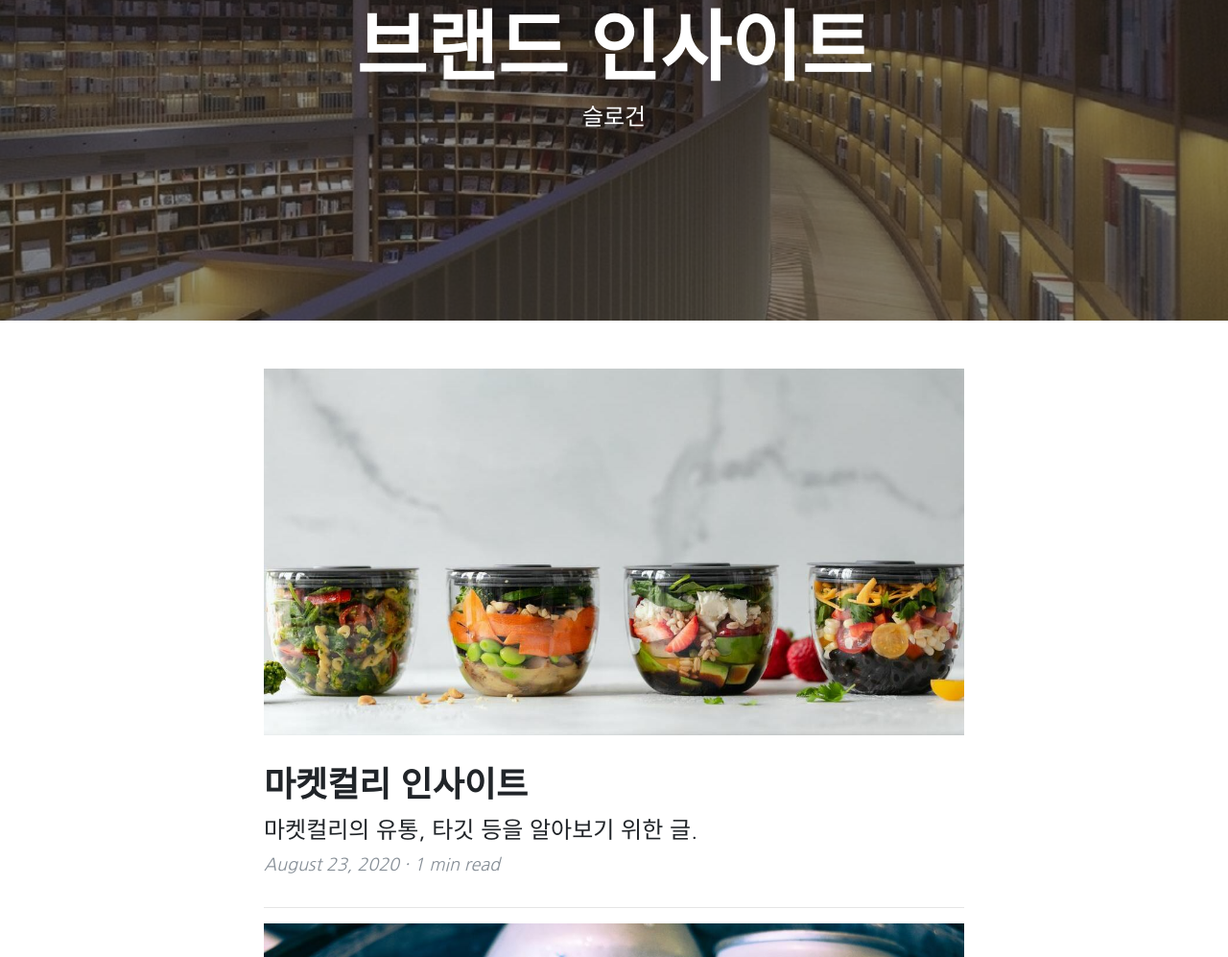
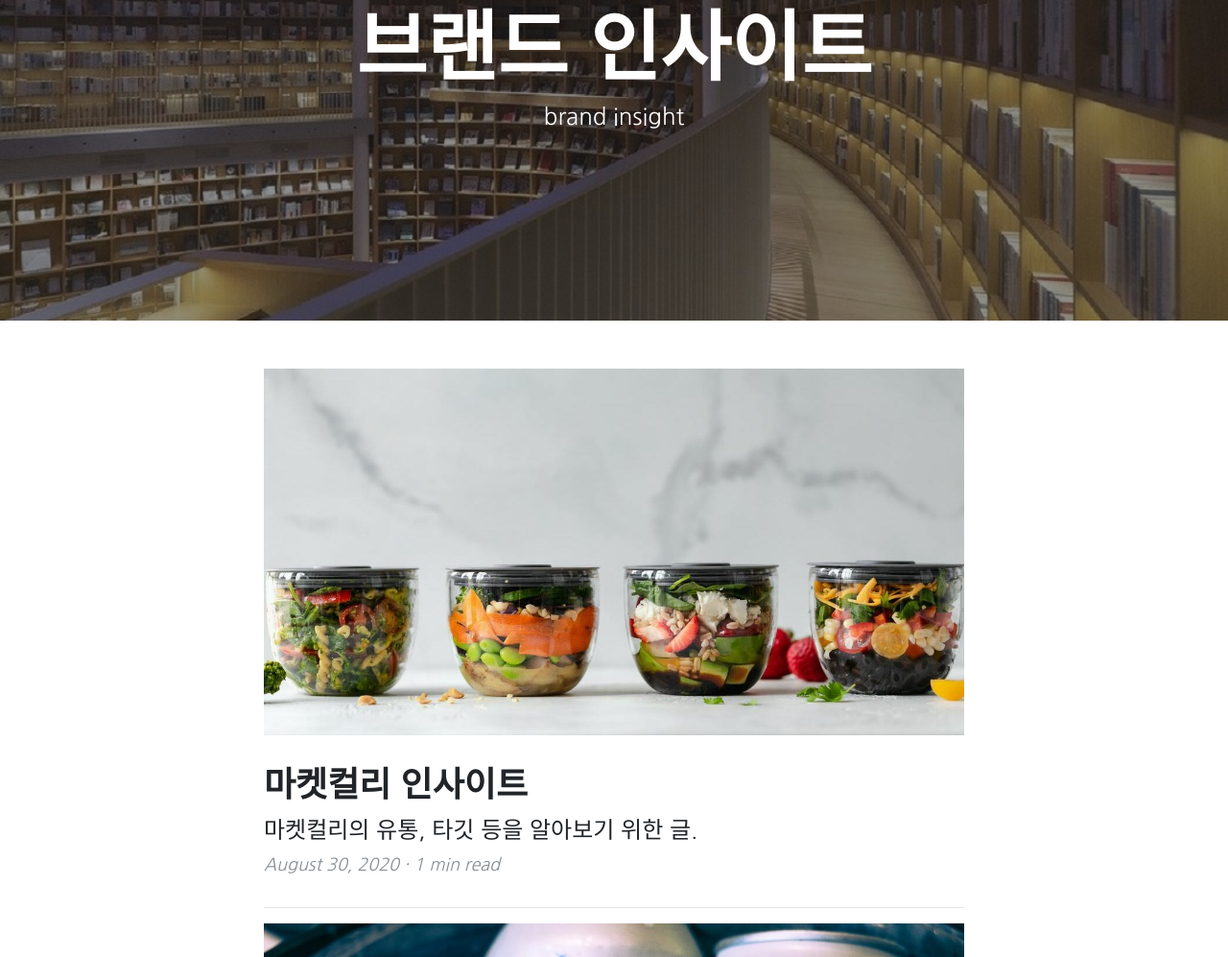
Before and after one commit to ogaeng/jekyll-theme-clean-blog-kr, a Jekyll site: the page built from index.html, in a window 1280 px wide. Shown: the part 198-1195 px from the top of the page at 96% size. Built offline with Jekyll 4.4.1, drawn with Linux system fonts in a browser that asks for light colours.

Commit message:
슬로건 변경

```diff
--- a/_config.yml
+++ b/_config.yml
@@ -1,5 +1,5 @@
 title:              "브랜드 인사이트"
-tagline:            "슬로건"
+tagline:            "brand insight"
 email:              "hohehiha13@naver.com"
 description:        "브랜드의 철학, 비지니스를 알아보기 위한 글"
 author:             "김은경"
--- a/_posts/2020-08-30-marketkurly.md
+++ b/_posts/2020-08-30-marketkurly.md
@@ -1,8 +1,8 @@
 ---
 layout: post
-permalink: /bluebottle/
+permalink: /marketkurly/
 title: '마켓컬리 인사이트'
-date: 2020-08-23 11:30:00 +09:00
+date: 2020-08-30 10:30:00 +09:00
 feature: '/img/posts/02/thumbnail_1200x628px.jpg'
 background: '/img/posts/02/background_1280x720px.jpg'
 categories:
```
